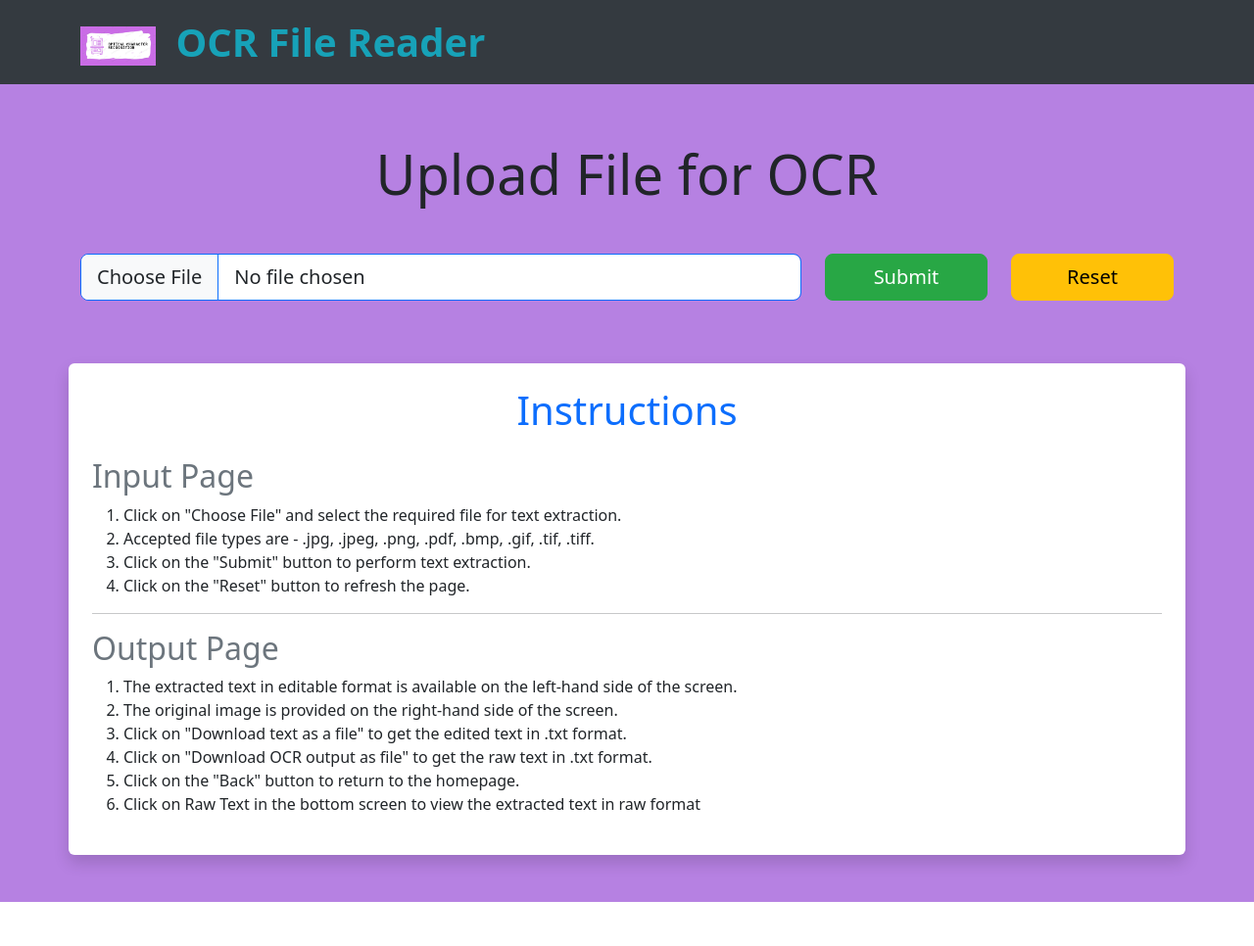
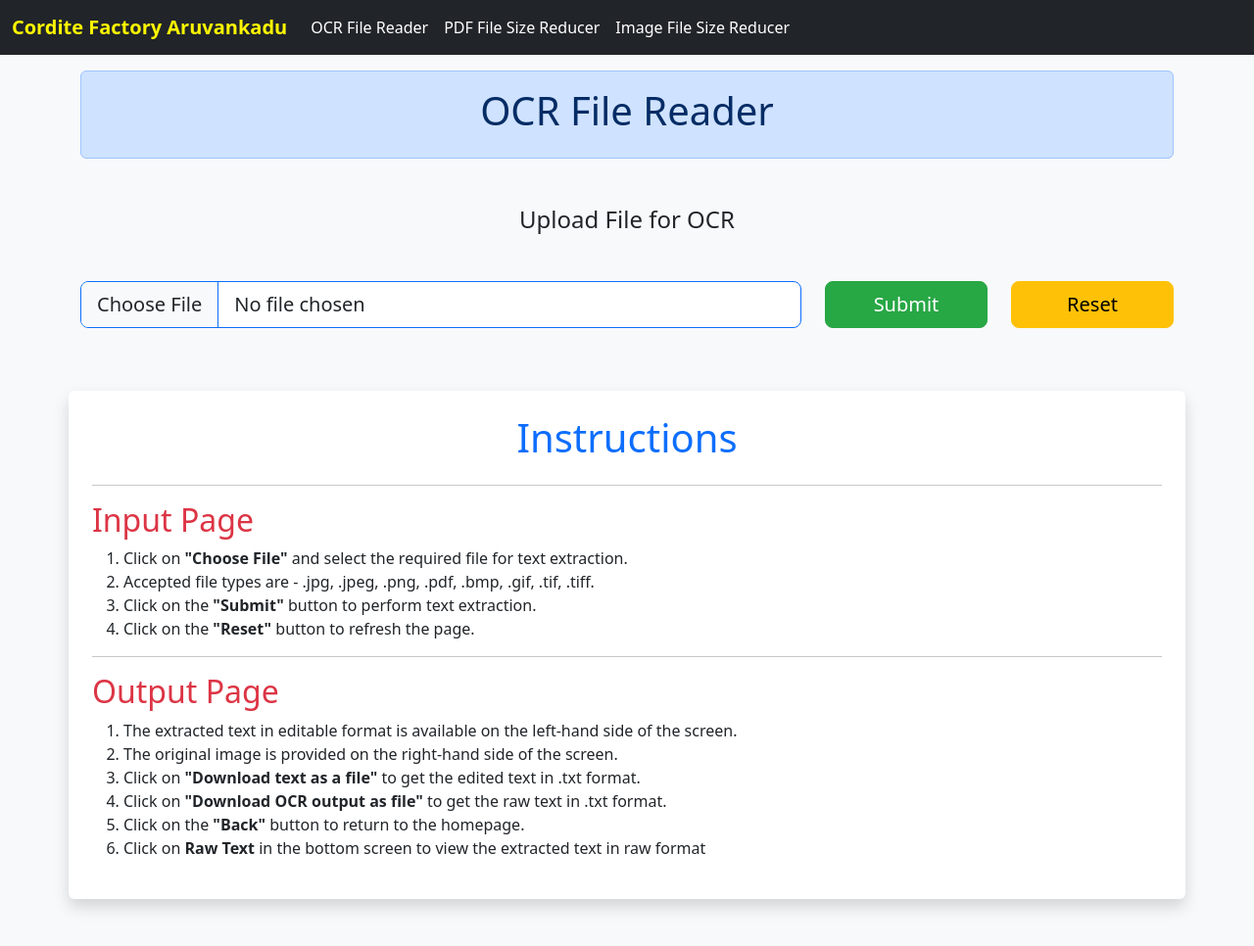
Before and after one commit to BibekBarik18/OCR-of-documents, a Flask app: page / in a window 1280 px wide. Shown: the whole page at 98% size. Before the commit the page ends 921 px from the top, so only its background shows below. Run offline with Flask 3, Linux system fonts and the light colour scheme; some libraries are stand-ins or nearby versions.

Commit message:
changes updated

```diff
--- a/app1.py
+++ b/app1.py
@@ -34,8 +34,12 @@ def handle_file_upload():
             # For image files (e.g., JPG), perform OCR using pytesseract with LSTM and page segmentation
             image = Image.open(BytesIO(file.read()))
 
+            abs=image.height/image.width
+            new_width=2550
+            new_height=abs*new_width
+
             # Resize image to a higher resolution (e.g., 300 DPI)
-            image = image.resize((2550, 3300), resample=Image.LANCZOS)
+            image = image.resize((int(new_width), int(new_height)), resample=Image.LANCZOS)
 
             # Preprocess image (example: convert to grayscale)
             image = image.convert('L')
@@ -73,8 +77,12 @@ def extract_text_from_pdf(pdf_file):
             pix = page.get_pixmap()
             img = Image.frombytes("RGB", [pix.width, pix.height], pix.samples)
 
+            abs=pix.height/pix.width
+            new_width=2550
+            new_height=abs*new_width
+
             # Resize image to a higher resolution (e.g., 300 DPI)
-            img = img.resize((2550, 3300), resample=Image.LANCZOS)
+            img = img.resize((int(new_width),int(new_height)), resample=Image.LANCZOS)
 
             # Preprocess image (example: convert to grayscale)
             img = img.convert('L')
@@ -91,6 +99,55 @@ def extract_text_from_pdf(pdf_file):
 
     return text, image_base64
 
+@app1.route('/resize_pdf',methods=['Get','Post'])
+def main():
+    if request.method == 'POST':
+        return resize_pdf()
+    return render_template('resize_pdf.html')
+def resize_pdf():
+    file = request.files['file']
+    if file.filename.endswith('.pdf'):
+        with tempfile.NamedTemporaryFile(delete=False) as temp_pdf:
+                temp_pdf.write(file.read())
+                temp_pdf.seek(0)
+                pdf_document = fitz.open(temp_pdf.name, filetype="pdf")
+
+                resized_pages=[]
+
+                for page_num in range(len(pdf_document)):
+                    page = pdf_document.load_page(page_num)
+
+                    # Convert the page to an image (adjust resolution if needed)
+                    pix = page.get_pixmap()
+                    img = Image.frombytes("RGB", [pix.width, pix.height], pix.samples)
+
+                    abs=pix.height/pix.width
+                    new_width=595
+                    new_height=abs*new_width
+
+                    img = img.resize((int(new_width),int(new_height)), resample=Image.LANCZOS)
+
+                    resized_pages.append(img)
+
+                    # Create a temporary file to save the output PDF
+                with tempfile.NamedTemporaryFile(delete=False) as temp_pdf:
+                    # Save resized images as pages in the output PDF
+                    with fitz.open() as output_pdf_document:
+                        for img_resized in resized_pages:
+                            img_bytes = img_resized.tobytes()
+                            img_memory = fitz.open(stream=img_bytes, filetype="jpg")
+                            output_pdf_document.new_page(width=img_memory[0].rect.width, height=img_memory[0].rect.height)
+                            output_pdf_document[-1].show_pdf_page(output_pdf_document[-1].rect, img_memory, 0)
+                            img_memory.close()
+
+                        # Save the output PDF to the temporary file
+                        output_pdf_document.save(temp_pdf.name)
+
+                # Return the resized PDF file to the client
+                return send_file(temp_pdf.name, as_attachment=True, download_name=f"resized_{file.filename}")
+
+
+
 # Route to serve the text file for download
 @app1.route('/download/<filename>')
 def download_file(filename):
--- a/templates/index.html
+++ b/templates/index.html
@@ -1,5 +1,6 @@
 <!DOCTYPE html>
 <html lang="en">
+
 <head>
   <meta charset="UTF-8">
   <meta name="viewport" content="width=device-width, initial-scale=1.0">
@@ -7,24 +8,46 @@
   <link rel="stylesheet" href="{{ url_for('static', filename='css/index.css') }}">
   <title>Upload File for OCR</title>
 </head>
-<body>
-    <nav class="navbar navbar-expand-lg navbar-dark fixed-top">
-        <div class="container">
-            <a href="#" class="navbar-brand fs-1 fw-bold">
-                <img src="{{ url_for('static', filename='images/logo.png') }}" alt="Logo">
-                OCR File Reader
-            </a>
+
+<body class="bg-light">
+  <nav class="navbar navbar-expand-md bg-dark navbar-dark">
+    <div class="container-fluid">
+      <strong><a class="navbar-brand" style="color: #fff700;" href="<?php echo url('/'); ?>">Cordite Factory
+          Aruvankadu</a></strong>
+      <button class="navbar-toggler" type="button" data-bs-toggle="collapse" data-bs-target="#navbarSupportedContent"
+        aria-controls="navbarSupportedContent" aria-expanded="false" aria-label="Toggle navigation">
+        <span class="navbar-toggler-icon"></span>
+      </button>
+
+      <div class="collapse navbar-collapse" id="navbarSupportedContent">
+        <ul class="navbar-nav">
+          <li class="nav-item">
+            <a style="color:white" class="nav-link" href="<?php echo url('/'); ?>">OCR File Reader</a>
+          </li>
+          <li class="nav-item">
+            <a style="color:white" class="nav-link" href="/resize_pdf">PDF File Size Reducer</a>
+          </li>
+          <li class="nav-item">
+            <a style="color:white" class="nav-link" href="<?php echo url('old_orders'); ?>">Image File Size Reducer</a>
+          </li>
+        </ul>
+      </div>
     </div>
   </nav>
 
-    <div class="container mt-5 pt-5">
+  <div class="container mt-3">
+    <div class="alert alert-primary text-center">
+      <h1>OCR File Reader</h1>
+    </div>
+
     <div class="text-center my-5">
-            <h1 class="display-4 text-contrasting">Upload File for OCR</h1>
+      <h4 class="text-dark text-left">Upload File for OCR</h4>
     </div>
     <form action="/" method="POST" enctype="multipart/form-data" onsubmit="showLoading()">
       <div class="row align-items-center">
         <div class="col-lg-8 mb-3">
-                    <input class="form-control form-control-lg border-primary" id="formFilelg" type="file" name="file" accept=".jpg, .jpeg, .png, .pdf, .bmp, .gif, .tif, .tiff" id="validationDefault01" required>
+          <input class="form-control form-control-lg border-primary" id="formFilelg" type="file" name="file"
+            accept=".jpg, .jpeg, .png, .pdf, .bmp, .gif, .tif, .tiff" id="validationDefault01" required>
         </div>
         <div class="col-lg-2 mb-3">
           <button type="submit" class="btn btn-lg btn-success w-100">Submit</button>
@@ -34,26 +57,28 @@
         </div>
       </div>
     </form>
+
   </div>
 
   <div class="container my-5 p-4 bg-white shadow rounded">
     <h1 class="text-center text-primary mb-4">Instructions</h1>
-        <h2 class="text-secondary">Input Page</h2>
+    <hr>
+    <h2 class="text-danger">Input Page</h2>
     <ol class="text-dark">
-            <li>Click on "Choose File" and select the required file for text extraction.</li>
+      <li>Click on <b>"Choose File"</b> and select the required file for text extraction.</li>
       <li>Accepted file types are - .jpg, .jpeg, .png, .pdf, .bmp, .gif, .tif, .tiff.</li>
-            <li>Click on the "Submit" button to perform text extraction.</li>
-            <li>Click on the "Reset" button to refresh the page.</li>
+      <li>Click on the <b>"Submit"</b> button to perform text extraction.</li>
+      <li>Click on the <b>"Reset"</b> button to refresh the page.</li>
     </ol>
     <hr>
-        <h2 class="text-secondary">Output Page</h2>
+    <h2 class="text-danger">Output Page</h2>
     <ol class="text-dark">
       <li>The extracted text in editable format is available on the left-hand side of the screen.</li>
       <li>The original image is provided on the right-hand side of the screen.</li>
-            <li>Click on "Download text as a file" to get the edited text in .txt format.</li>
-            <li>Click on "Download OCR output as file" to get the raw text in .txt format.</li>
-            <li>Click on the "Back" button to return to the homepage.</li>
-            <li>Click on Raw Text in the bottom screen to view the extracted text in raw format</li>
+      <li>Click on <b>"Download text as a file"</b> to get the edited text in .txt format.</li>
+      <li>Click on <b>"Download OCR output as file"</b> to get the raw text in .txt format.</li>
+      <li>Click on the <b>"Back"</b> button to return to the homepage.</li>
+      <li>Click on <b>Raw Text</b> in the bottom screen to view the extracted text in raw format</li>
     </ol>
   </div>
 
@@ -73,6 +98,7 @@
     }
   </script>
 
-    <script src="{{ url_for('static', filename='js/bootstrap.bundle.min.js') }}"></script>
+  <script src="{{ url_for('static', filename='js/bootstrap.min.js') }}"></script>
 </body>
+
 </html>
```
Also changed, not shown: templates/resize_pdf.html (added, +19 -0 lines), templates/result.html (+50 -35 lines). Lines whose indentation alone changed are shown as unchanged.
